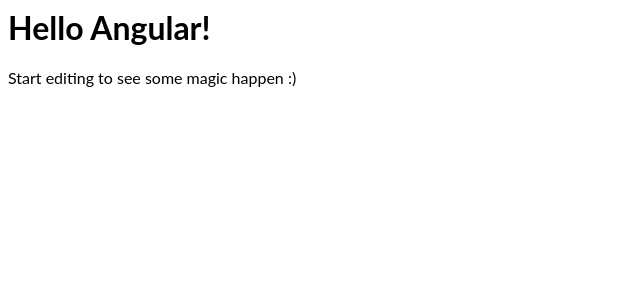
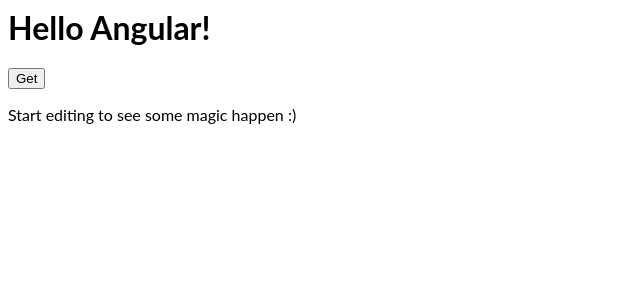
Before and after one commit to guyshellem/angular-service-try, an Angular app: page / in a window 1280 px wide. Shown: the top 300 px of the page, without its empty margins (0-640 px from the left). Built offline with nearby package versions, Linux system fonts and the light colour scheme.

Commit message:
3 files modified, 1 added

```diff
--- /dev/null
+++ b/src/app/hello.component.html
@@ -0,0 +1,5 @@
+<h1>Hello {{name}}!</h1>
+
+<button (click)='showConfig()'>
+  Get
+</button>
--- a/src/app/hello.component.ts
+++ b/src/app/hello.component.ts
@@ -3,7 +3,7 @@
 
 @Component({
   selector: 'hello',
-  template: `<h1>Hello {{name}}!</h1>`,
+  templateUrl: './hello.component.html',
   styles: [`h1 { font-family: Lato; }`],
   providers:  [ RequestsService ]
 })
@@ -12,12 +12,12 @@
 
   }
 
-
+  config: Object;
   @Input() name: string;
 
   showConfig() {
     this.requests.getConfig()
-    .subscribe((data: Config) => this.config = {
+    .subscribe((data) => this.config = {
         heroesUrl: data['heroesUrl'],
         textfile:  data['textfile']
     });
--- a/src/app/requests.service.ts
+++ b/src/app/requests.service.ts
@@ -8,7 +8,7 @@
 
   constructor(private http: HttpClient) { }
 
-  configUrl = 'assets/config.json';
+  configUrl = './assets/config.json';
 
   public getConfig() {
     return this.http.get(this.configUrl);
--- a/src/assets/config.json
+++ b/src/assets/config.json
@@ -1,4 +1,4 @@
 {
   "heroesUrl": "api/heroes",
-  "textfile": "assets/textfile.txt"
+  "textfile": "./assets/textfile.txt"
 }
```
